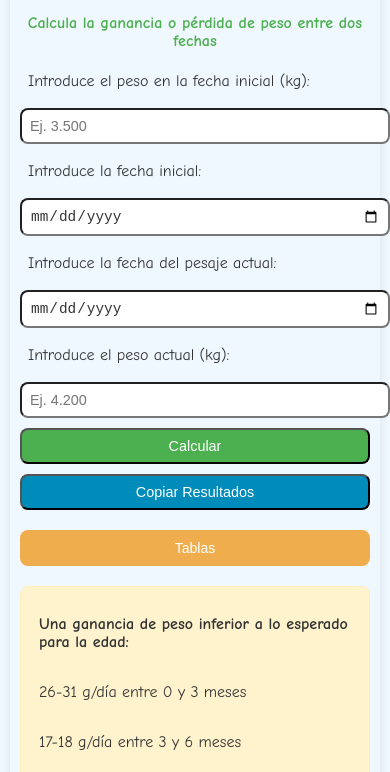
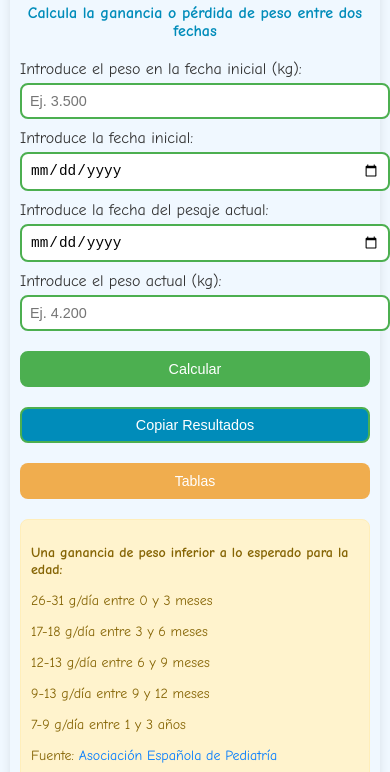
Before and after one commit to Crospirit/pondebaby, a plain HTML site: page index.html in a window 390 px wide. Both pictures are taken after a click on the button "Tablas". Shown: the part 69-841 px from the top of the page. Drawn offline with Linux system fonts and the light colour scheme.

Commit message:
Update index.html
outra vez style

```diff
--- a/index.html
+++ b/index.html
@@ -16,19 +16,43 @@
     border-radius: 15px;
     box-shadow: 0px 0px 10px rgba(0, 0, 0, 0.1);
 }
-        h1, h2 {
+h1 {
     text-align: center;
     color: #4CAF50;
 }
-        label, input[type="number"], button, input[type="date"], .result p, .info p {
+h2 {
+    text-align: center;
+    color: #008CBA;
+    font-size: 1.2rem;
+    margin-top: -10px;
+    margin-bottom: 20px;
+}
+label {
     display: block;
     margin-top: 10px;
     color: #333;
-            width: 100%;
+}
+input[type="number"], button {
+    width: 50%; /* Reducido para 4-5 dígitos */
     padding: 8px;
+    margin-top: 5px;
     border-radius: 8px;
+    border: 2px solid #4CAF50;
+    font-size: 14px;
+}
+input[type="date"] {
+    width: 70%;
+    padding: 8px;
+    margin-top: 5px;
+    border-radius: 8px;
+    border: 2px solid #4CAF50;
+    font-size: 14px;
+    display: block;
+    margin-left: auto;
+    margin-right: auto;
 }
 button {
+    margin-top: 20px;
     background-color: #4CAF50;
     color: white;
     cursor: pointer;
@@ -38,11 +62,16 @@
     background-color: #45a049;
 }
 .result {
+    margin-top: 20px;
     background-color: #e0f7fa;
     padding: 15px;
     border-radius: 10px;
     border: 1px solid #4CAF50;
-            display: none;
+    display: none; /* Ocultamos los resultados inicialmente */
+}
+.result p {
+    font-size: 18px;
+    color: #333;
 }
 #copiarBtn {
     background-color: #008CBA;
@@ -51,21 +80,29 @@
     background-color: #007bb5;
 }
 .info {
+    margin-top: 20px;
     background-color: #fff3cd;
     padding: 10px;
     border-radius: 8px;
     border: 1px solid #ffeeba;
-            margin-top: 20px;
+}
+.info p {
+    font-size: 14px;
+    color: #856404;
+}
+.info a {
+    color: #007bff;
+    text-decoration: none;
 }
 table {
     width: 100%;
     border-collapse: collapse;
     margin-top: 20px;
-            text-align: center;
 }
 table, th, td {
     border: 1px solid #4CAF50;
     padding: 8px;
+    text-align: center;
 }
 th {
     background-color: #4CAF50;
@@ -78,7 +115,7 @@
     background-color: #fce4ec; /* Color para niñas */
 }
 #tablasSeccion {
-            display: block;
+    display: none;
     margin-top: 20px;
 }
 .btnToggle {
@@ -95,45 +132,55 @@
 .btnToggle:hover {
     background-color: #ec971f;
 }
-        .custom-alert, .custom-success {
+.custom-alert {
     margin-top: 10px;
+    background-color: #f8d7da;
+    color: #721c24;
     padding: 10px;
+    border: 1px solid #f5c6cb;
     border-radius: 8px;
     text-align: center;
     display: none;
 }
-        .custom-alert {
-            background-color: #f8d7da;
-            color: #721c24;
-            border: 1px solid #f5c6cb;
-        }
 .custom-success {
+    margin-top: 10px;
     background-color: #d4edda;
     color: #155724;
+    padding: 10px;
     border: 1px solid #c3e6cb;
+    border-radius: 8px;
+    text-align: center;
+    display: none;
 }
 @media (max-width: 768px) {
     body {
         padding: 10px;
         margin: 10px;
-                max-width: 100%;
+        max-width: 100%; /* Se adapta a pantallas pequeñas */
     }
-            h1, h2 {
+    h1 {
         font-size: 1.8rem;
     }
+    h2 {
+        font-size: 1.1rem;
+    }
     input[type="number"], input[type="date"], button {
-                width: 90%;
+        width: 90%; /* Hacemos los inputs y botones más grandes para móviles */
         font-size: 1rem;
         padding: 10px;
     }
+    button {
+        max-width: 100%;
+    }
     table, th, td {
-                font-size: 14px;
-                padding: 6px;
+        font-size: 14px; /* Reducimos el tamaño de texto en tablas */
+        padding: 6px; /* Reducimos el padding */
     }
     .btnToggle {
-                width: 90%;
+        width: 90%; /* Botón de tablas adaptado */
     }
 }
+/* Media queries para pantallas muy pequeñas (como iPhone SE) */
 @media (max-width: 480px) {
     h1 {
         font-size: 1.6rem;
@@ -142,21 +189,21 @@
         font-size: 1rem;
     }
     input[type="number"], input[type="date"], button {
-                width: 100%;
+        width: 100%; /* Se asegura que ocupe todo el ancho en móviles pequeños */
         font-size: 0.9rem;
         padding: 8px;
     }
     table, th, td {
-                font-size: 12px;
+        font-size: 12px; /* Texto aún más pequeño para pantallas muy pequeñas */
         padding: 4px;
     }
     .btnToggle {
         width: 100%;
-                font-size: 14px;
+        font-size: 14px; /* Botón un poco más pequeño en pantallas pequeñas */
     }
 }
+        </style>
 
-    </style>
 </head>
 <body>
 
```
Lines whose indentation alone changed are shown as unchanged.
